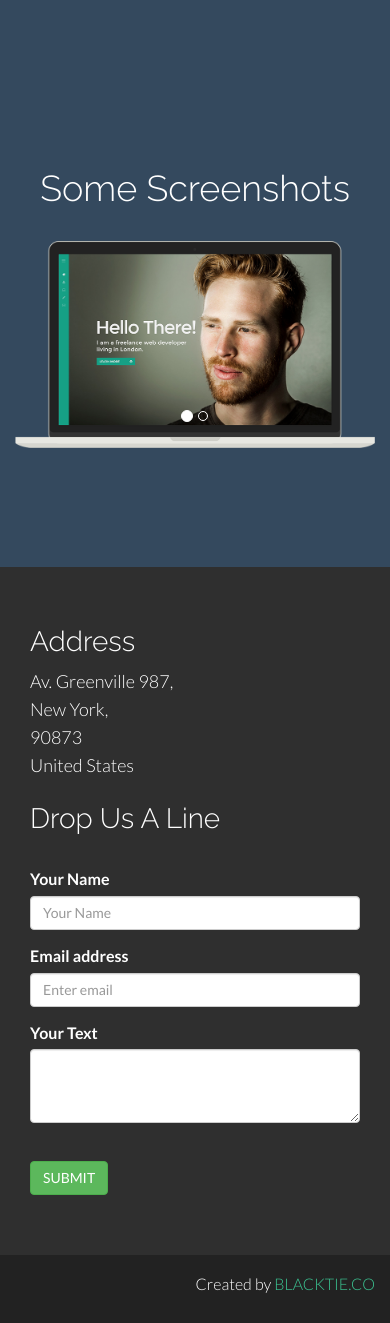
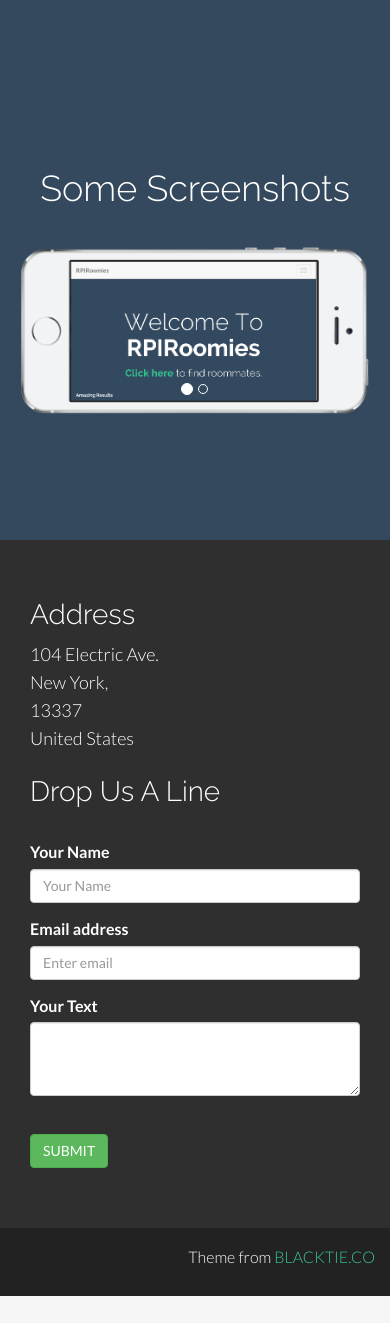
Before and after one commit to joechip504/RPIRoomies, a Django app: page / in a window 390 px wide. Shown: the part 3251-4574 px from the top of the page. After the commit the page ends 4547 px from the top, so only its background shows below. Run offline with Django 3.2, Linux system fonts and the light colour scheme; some libraries are stand-ins or nearby versions.

Commit message:
Screenshot and Address
Added iPhone demo screenshot to the index and updated the address

```diff
--- a/RPIRoomies/templates/find.html
+++ b/RPIRoomies/templates/find.html
@@ -11,7 +11,6 @@
 				{% else %}
 					<h1>Sign in to find roommates.</h1>
 				{% endif %}
-
 				<br>
     		</div>
 
--- a/RPIRoomies/templates/index.html
+++ b/RPIRoomies/templates/index.html
@@ -159,7 +159,7 @@
 					  <!-- Wrapper for slides -->
 					  <div class="carousel-inner">
 					    <div class="item active">
-					      <img src="/static/img/item-01.png" alt="">
+					      <img src="/static/img/iphoneDemo.png" alt="">
 					    </div>
 					    <div class="item">
 					      <img src="/static/img/crappy-roomies-wireframe.png" alt="">
@@ -181,9 +181,9 @@
 			<div class="col-lg-5">
 				<h3>Address</h3>
 				<p>
-				Av. Greenville 987,<br/>
+				104 Electric Ave.<br/>
 				New York,<br/>
-				90873<br/>
+				13337<br/>
 				United States
 				</p>
 			</div>
@@ -212,10 +212,8 @@
 	</div>
 	<div id="c">
 		<div class="container">
-			<p>Created by <a href="http://www.blacktie.co">BLACKTIE.CO</a></p>
+			<p>Theme from <a href="http://www.blacktie.co">BLACKTIE.CO</a></p>
 
 		</div>
 	</div>
 {% endblock %}
-  </body>
-</html>
```
Also changed, not shown: RPIRoomies/static/img/iphoneDemo.png (added). Lines whose indentation alone changed are shown as unchanged.
